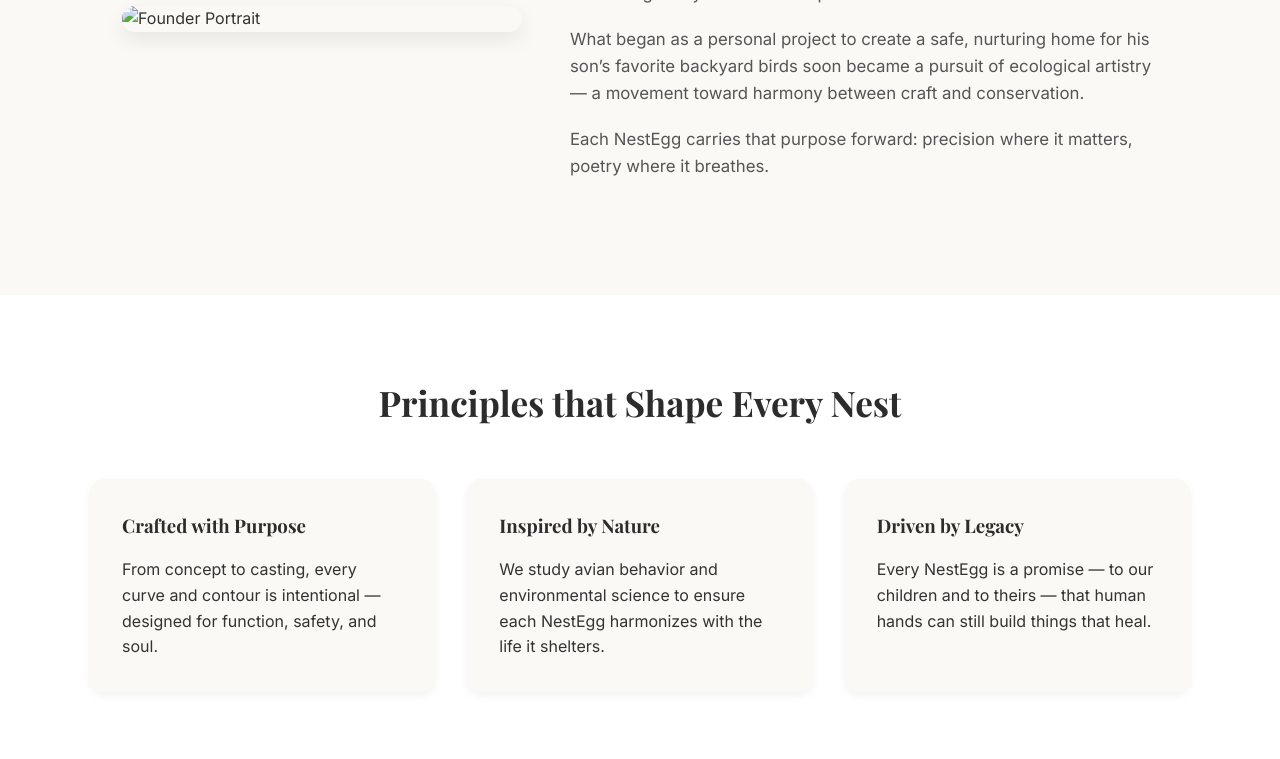
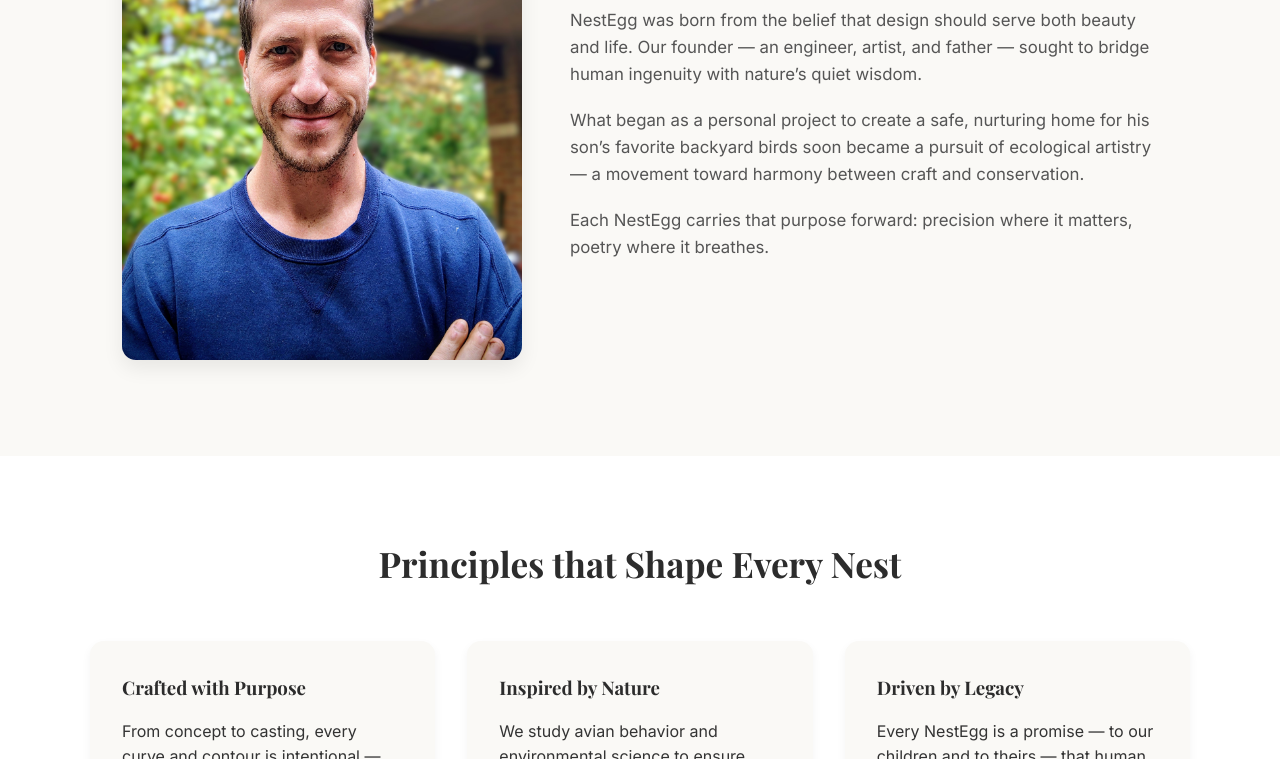
Before and after one commit to PERDIGNUS-LLC/The-NestEgg-Demo, a plain HTML site: page founder.html in a window 1280 px wide. Shown: the part 341-1100 px from the top of the page. Drawn offline with nearby package versions, Linux system fonts and the light colour scheme.

Commit message:
Update founder.html

```diff
--- a/founder.html
+++ b/founder.html
@@ -181,7 +181,7 @@
   </header>
 
   <section class="intro">
-    <img src="placeholder-founder.jpg" alt="Founder Portrait">
+    <img src="Founder Photo.jpg" alt="Founder Portrait">
     <div class="intro-text">
       <h1>Meet the Founder</h1>
       <p>NestEgg was born from the belief that design should serve both beauty and life. Our founder — an engineer, artist, and father — sought to bridge human ingenuity with nature’s quiet wisdom.</p>
```
